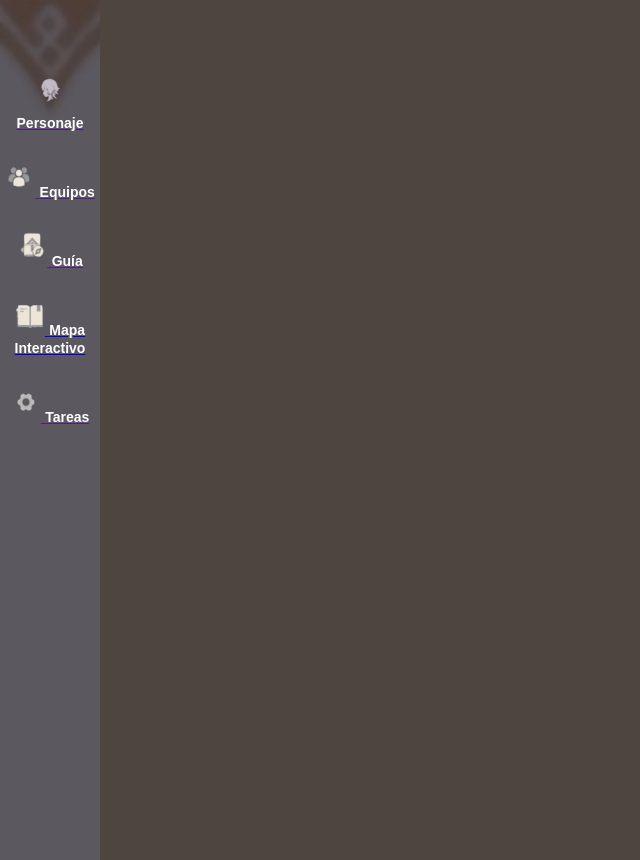
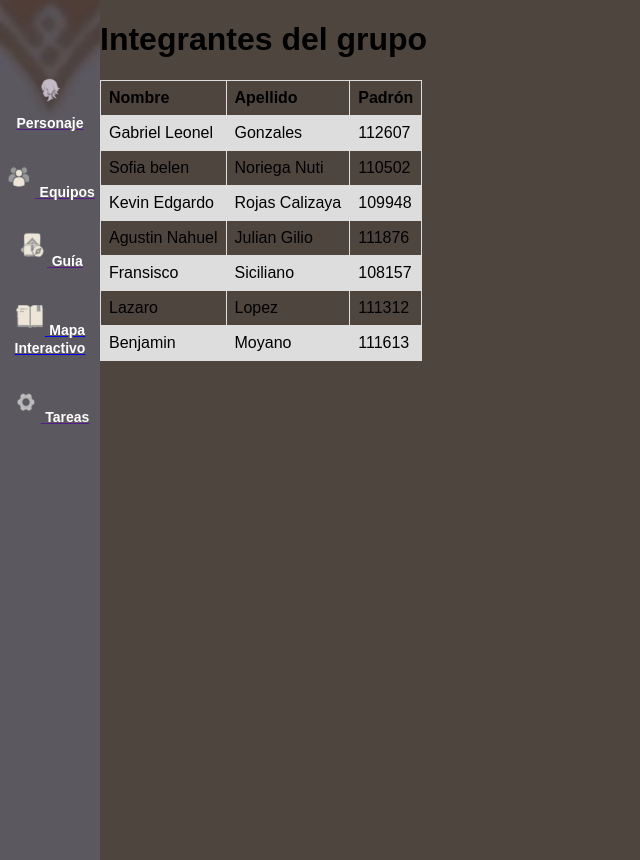
Before and after one commit to fsiciliano21/tp-hombres-c, a Flask app: page /about_us in a window 1280 px wide. Shown: the whole page, without its empty margins (0-640 px from the left). Run offline with Flask 3, Linux system fonts and the light colour scheme.

Commit message:
Modificaciones para el about_us 	modified:   app/app.py 	modified:   app/static/styles/styles.css 	modified:   app/templates/about_us.html

```diff
--- a/app/app.py
+++ b/app/app.py
@@ -27,7 +27,16 @@ def contact():
 
 @app.route("/about_us")
 def about_us():
-    return render_template("about_us.html")
+    integrantes = [
+        {"apellido":"Gonzales", "nombre":"Gabriel Leonel", "padron":"112607"},
+        {"apellido":"Noriega Nuti", "nombre":"Sofia belen", "padron":"110502"},
+        {"apellido":"Rojas Calizaya", "nombre":"Kevin Edgardo", "padron":"109948"},
+        {"apellido":"Julian Gilio", "nombre":"Agustin Nahuel", "padron":"111876"},
+        {"apellido":"Siciliano", "nombre":"Fransisco", "padron":"108157"},
+        {"apellido":"Lopez", "nombre":"Lazaro", "padron":"111312"},
+        {"apellido":"Moyano", "nombre":"Benjamin", "padron":"111613"},
+    ]
+    return render_template("about_us.html", integrantes=integrantes)
 
 """ @app.route("/liyue")
 def liyue():
--- a/app/static/styles/styles.css
+++ b/app/static/styles/styles.css
@@ -109,3 +109,24 @@ body, html {
     width: auto;
     min-width: 200px;
 }
+
+.about_us {
+	text-align: center;
+  padding: 0;
+  position:relative;
+}
+
+table {
+  font-family: arial, sans-serif;
+  border-collapse: collapse;
+}
+
+td, th {
+  border: 1px solid #dddddd;
+  text-align: left;
+  padding: 8px;
+}
+
+tr:nth-child(even) {
+  background-color: #dddddd;
+}
--- a/app/templates/about_us.html
+++ b/app/templates/about_us.html
@@ -1,2 +1,26 @@
 {% extends "base.html" %}
-<h1>about us prueba</h1>
+
+{% block title %} Sobre nosostros {% endblock %}
+
+{% block main %}
+
+
+<div class=about_us>
+<h1 > Integrantes del grupo </h1>
+  <table>
+    <tr>
+      <th> Nombre </th>
+      <th> Apellido </th>
+  	  <th> Padrón </th>
+    </tr>
+    {% for integrante in integrantes %}
+      <tr>
+        <td>  {{integrante.nombre}} </td>
+        <td>  {{integrante.apellido}} </td>
+        <td>  {{integrante.padron}} </td>
+      </tr>
+    {% endfor %}
+  </table>
+</div>
+
+{% endblock %}
```
